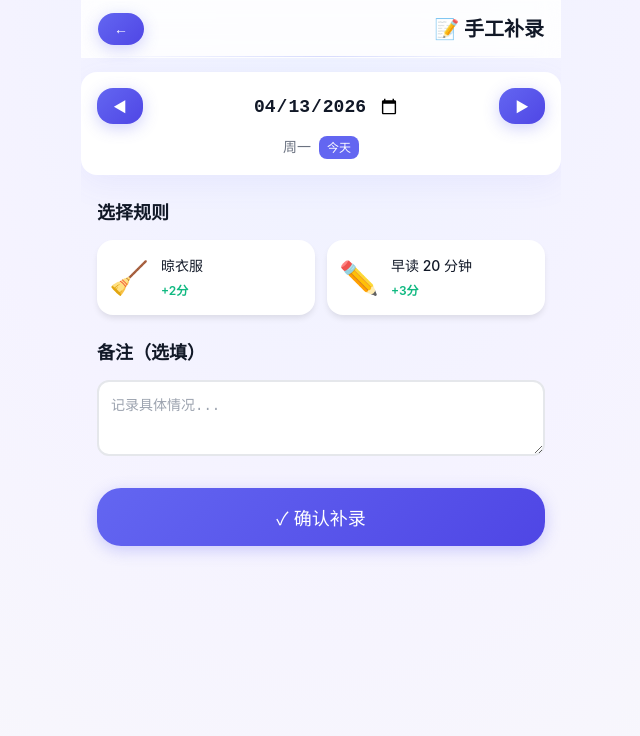
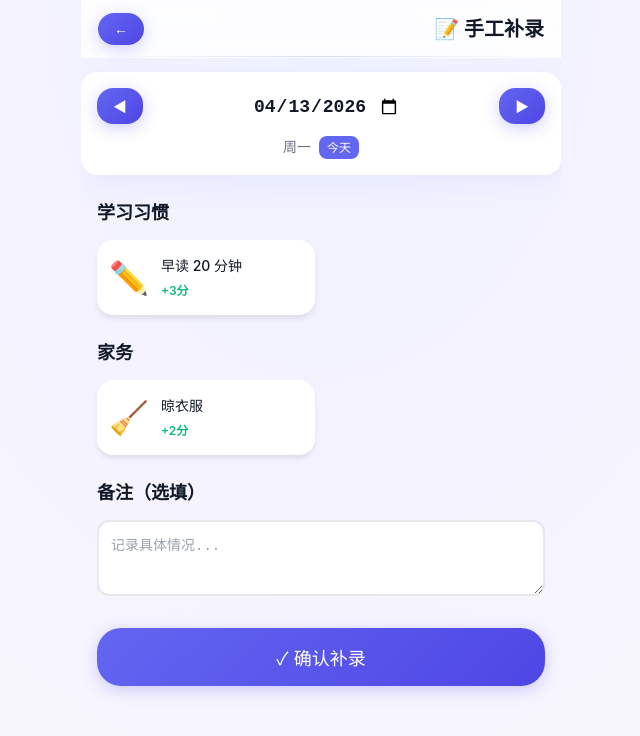
Before and after one commit to Eric-LDH/Points, a Vue app: page /record in a window 1280 px wide. Shown: the top 736 px of the page, without its empty margins (319-959 px from the left). Built offline with nearby package versions, Linux system fonts and the light colour scheme.

Commit message:
feat(record): 按分类分组显示规则

```diff
--- a/src/pages/record/record.vue
+++ b/src/pages/record/record.vue
@@ -31,11 +31,11 @@
 
     <!-- 单日补录 -->
     <div class="single-mode">
-      <div class="section">
-        <h2 class="section-title">选择规则</h2>
+      <div v-for="group in groupedRules" :key="group.category" class="section">
+        <h2 class="section-title">{{ group.category }}</h2>
         <div class="rules-grid">
           <div
-            v-for="rule in enabledRules"
+            v-for="rule in group.rules"
             :key="rule.id"
             class="rule-card"
             :class="{
@@ -95,6 +95,20 @@ const formatDateOnly = (date: Date): string => {
 const store = useAppStore()
 
 const enabledRules = computed(() => store.enabledRules)
+
+// 按分类分组的规则
+const groupedRules = computed(() => {
+  const groups: { category: string; rules: Rule[] }[] = []
+  const categoryOrder = ['学习习惯', '生活习惯', '家务', '加分项', '惩罚']
+
+  for (const cat of categoryOrder) {
+    const rulesInCat = enabledRules.value.filter(r => r.category === cat)
+    if (rulesInCat.length > 0) {
+      groups.push({ category: cat, rules: rulesInCat })
+    }
+  }
+  return groups
+})
 
 const selectedDate = ref(formatDateOnly(new Date()))
 const selectedRules = ref<string[]>([])
```
